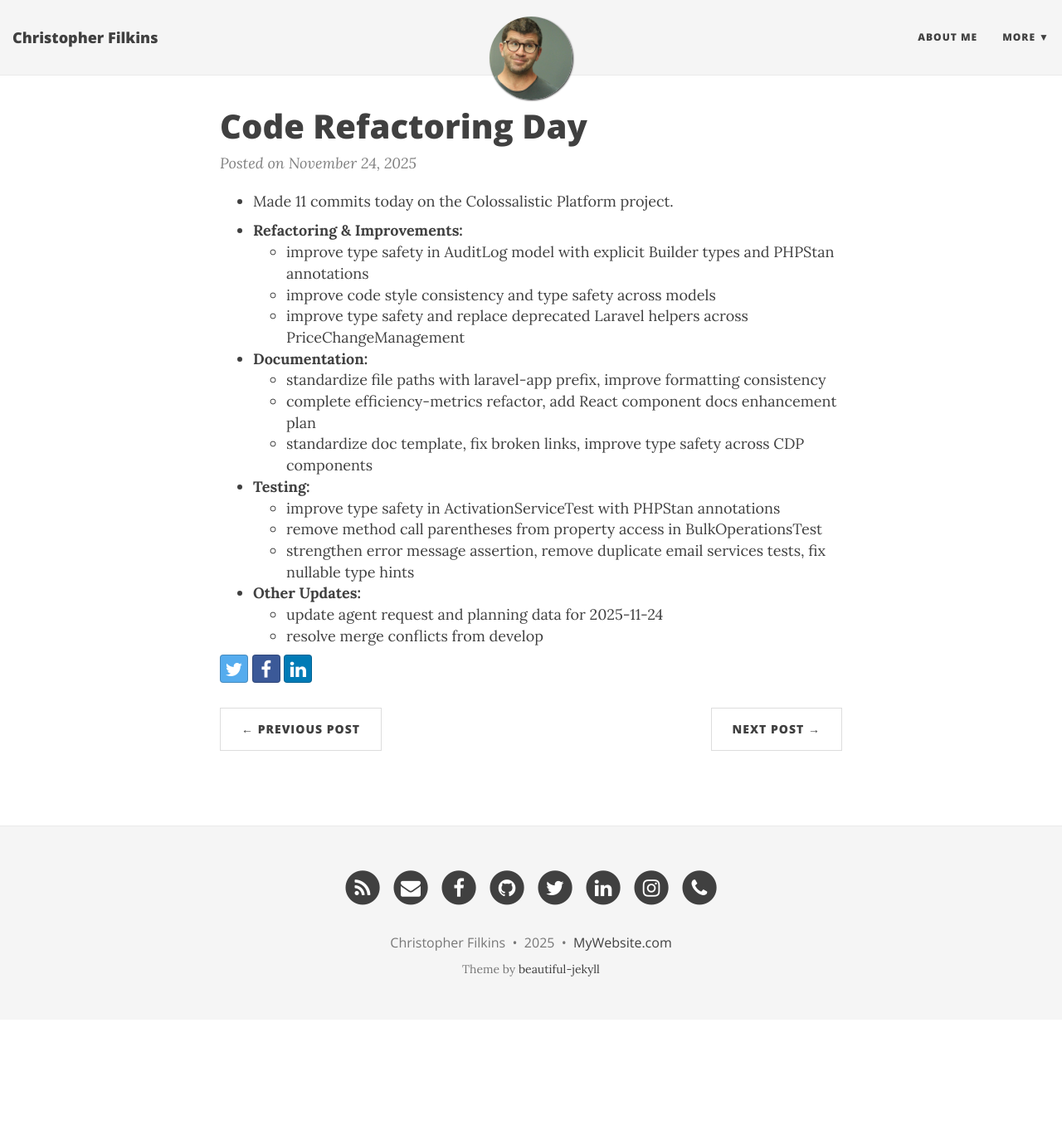
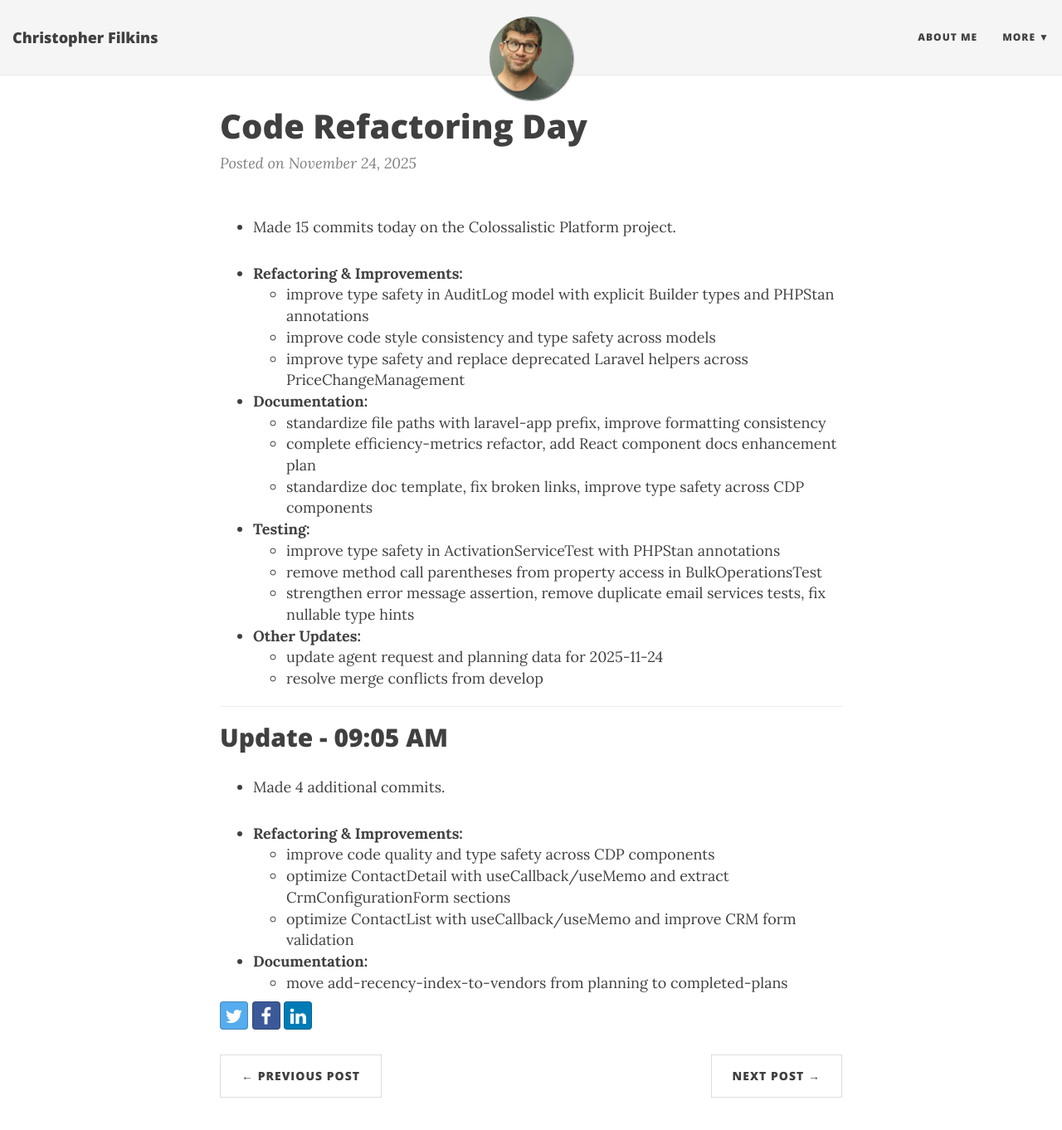
Before and after one commit to filchyboy/filchyboy.github.io, a Jekyll site: the page built from _posts/2025-11-24-code-refactoring-day.md, in a window 1280 px wide and 1400 px high. Shown: the top 1362 px of the window at 83% size. Built offline with Jekyll 4.4.1, drawn with Linux system fonts in a browser that asks for light colours; nearby versions of some CDN libraries.

Commit message:
Update build-in-public update: code-refactoring-day

```diff
--- a/_posts/2025-11-24-code-refactoring-day.md
+++ b/_posts/2025-11-24-code-refactoring-day.md
@@ -1,6 +1,5 @@
-* Made 11 commits today on the Colossalistic Platform project.
+* Made 15 commits today on the Colossalistic Platform project.
 
-<!-- last-commit: 6e402c413d4796904f65d2d1620a72b274a71ad9 -->
 * **Refactoring & Improvements:**
   * improve type safety in AuditLog model with explicit Builder types and PHPStan annotations
   * improve code style consistency and type safety across models
@@ -19,3 +18,21 @@
 * **Other Updates:**
   * update agent request and planning data for 2025-11-24
   * resolve merge conflicts from develop
+
+
+---
+
+## Update - 09:05 AM
+
+* Made 4 additional commits.
+
+
+* **Refactoring & Improvements:**
+  * improve code quality and type safety across CDP components
+  * optimize ContactDetail with useCallback/useMemo  and extract CrmConfigurationForm sections
+  * optimize ContactList with useCallback/useMemo  and improve CRM form validation
+
+* **Documentation:**
+  * move add-recency-index-to-vendors  from planning to completed-plans
+
+<!-- last-commit: ade681d45c844022cc4d69d5ed488b8cee943eb6 -->
```
